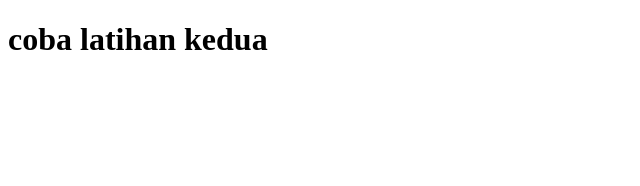
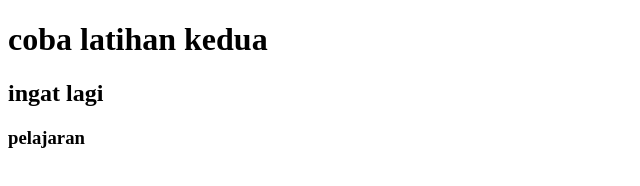
Before and after one commit to codingdra/second, a plain HTML site: page index.html in a window 1280 px wide. Shown: the whole page, without its empty margins (0-640 px from the left). Drawn offline with Linux system fonts and the light colour scheme.

Commit message:
commit kedua

```diff
--- a/index.html
+++ b/index.html
@@ -7,5 +7,7 @@
 </head>
 <body>
   <h1>coba latihan kedua</h1>
+  <h2>ingat lagi</h2>
+  <h3>pelajaran</h3>
 </body>
 </html>
```
